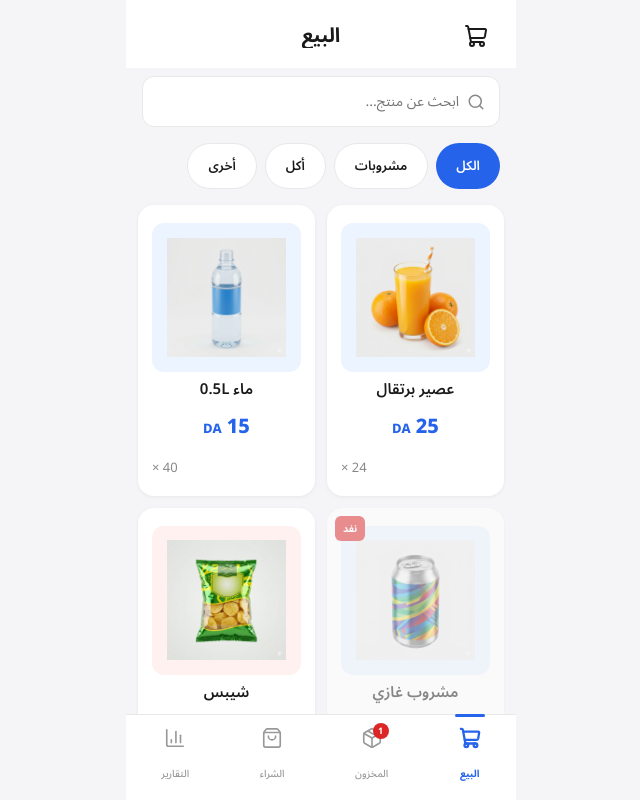
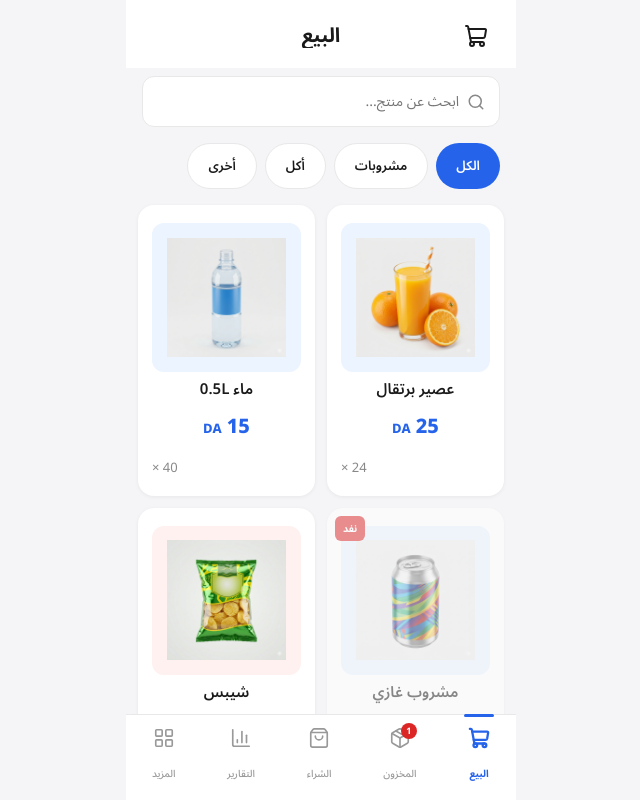
Before and after one commit to anismegharbi/busnines-manger-, a React (Vite) app: page / in a window 1280 px wide. Shown: the top 800 px of the page, without its empty margins (319-959 px from the left). Built offline with nearby package versions, Linux system fonts and the light colour scheme.

Commit message:
Add More tab to BottomNav so wired MoreScreen (case 4) is reachable

```diff
--- a/src/App.jsx
+++ b/src/App.jsx
@@ -723,6 +723,7 @@ function BottomNav({ activeTab, setActiveTab, lowStockCount }) {
     { icon: Package, label: 'المخزون', badge: lowStockCount },
     { icon: ShoppingBag, label: 'الشراء' },
     { icon: BarChart3, label: 'التقارير' },
+    { icon: LayoutGrid, label: 'المزيد' },
   ];
 
   return (
```
